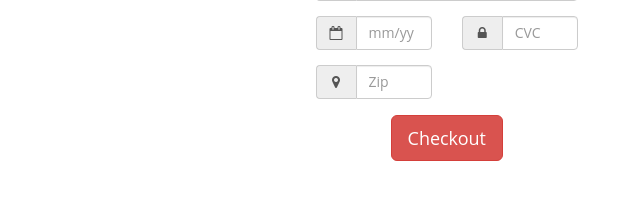
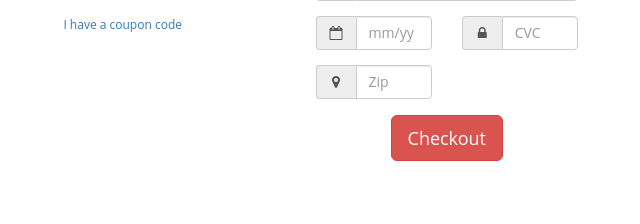
Before and after one commit to bastien70/Stripe-Subscriptions-Discounts-Webhooks-symfony-4, a Symfony app: template templates/order/checkout.html.twig in a window 1280 px wide. Shown: the part 222-446 px from the top of the page, without its empty margins (437-1077 px from the left). Run offline with Twig, Linux system fonts and the light colour scheme; the template is opened without the code that fills it, so the values that code supplies are empty; some libraries are stand-ins or nearby versions.

Commit message:
Let's talk about something fun: coupon codes. When a user checks out, I want them to be able to add a coupon code. Fortunately Stripe totally supports this, and that makes our job easier.
In fact, in the Stripe dashboard, there's a Coupon section. Create a new coupon: you can choose either a percent off or an amount off. To make things simple, I'm only going to support coupons that are for a specific amount off.

Create one that saves us $50. Oh, and in case this is used on an order with a subscription, you can set the duration to once, multi-month or forever.

Then, give the code a creative, unique code: like CHEAP_SHEEP. Oh, and the coupon codes are case sensitive.

 Tip

I'm choosing to create my coupons through Stripe's admin interface. If you want an admin section that does this on your site, that's totally possible! You can create new Coupons through Stripe's API.

Adding a Coupon During Checkout

Back on our site, before we get into any Stripe integration, we need to add a spot for adding coupons during checkout.

Open the template: order/checkout.html.twig. Below the cart table, add a button, give it some styling classes and a js-show-code-form class. Say, "I have a coupon code". Instead of adding this form by hand, open your tutorial/ directory: this is included in the code download. Open coupon-form.twig, copy its code, then paste it below the button

This new div is hidden by default and has a js-code-form class that we'll use soon via JavaScript. And, it has just one field named code.

Copy the js-show-code-form class and scroll up to the javascripts block. Add a new document.ready() function. Inside, find the .js-show-code-form element and on click, add a callback. Start with our favorite e.preventDefault(). Then, scroll down to the form, copy the js-code-form class, use jQuery to select this, and... drumroll... show it!

Cool! Now when you refresh, we have a new link that shows the form.

```diff
--- a/templates/order/checkout.html.twig
+++ b/templates/order/checkout.html.twig
@@ -4,6 +4,15 @@
   {{  parent() }}
 
   {{ include('order/_creditCardFormJavaScript.html.twig') }}
+
+  <script>
+    jQuery(document).ready(function () {
+      $('.js-show-code-form').on('click', function (e) {
+        e.preventDefault();
+        $('.js-code-form').show();
+      })
+    })
+  </script>
 {% endblock %}
 {% block body %}
   <div class="nav-space-checkout">
@@ -42,6 +51,24 @@
               </tr>
             </tfoot>
           </table>
+
+          <button class="btn btn-xs btn-link pull-right js-show-code-form">
+            I have a coupon code
+          </button>
+
+          <div class="js-code-form" style="display: none;">
+            <form action="" method="POST" class="form-inline">
+              <div class="form-group">
+                <div class="input-group">
+                  <span class="input-group-addon">
+                    <i class="fa fa-terminal"></i>
+                  </span>
+                  <input type="text" name="code" autocomplete="off" class="form-control" placeholder="Coupon Code"/>
+                </div>
+                <button type="submit" class="btn btn-primary">Add</button>
+              </div>
+            </form>
+          </div>
         </div>
         <div class="col-xs-12 col-sm-6">
           {{ include('order/_cardForm.html.twig') }}
```
